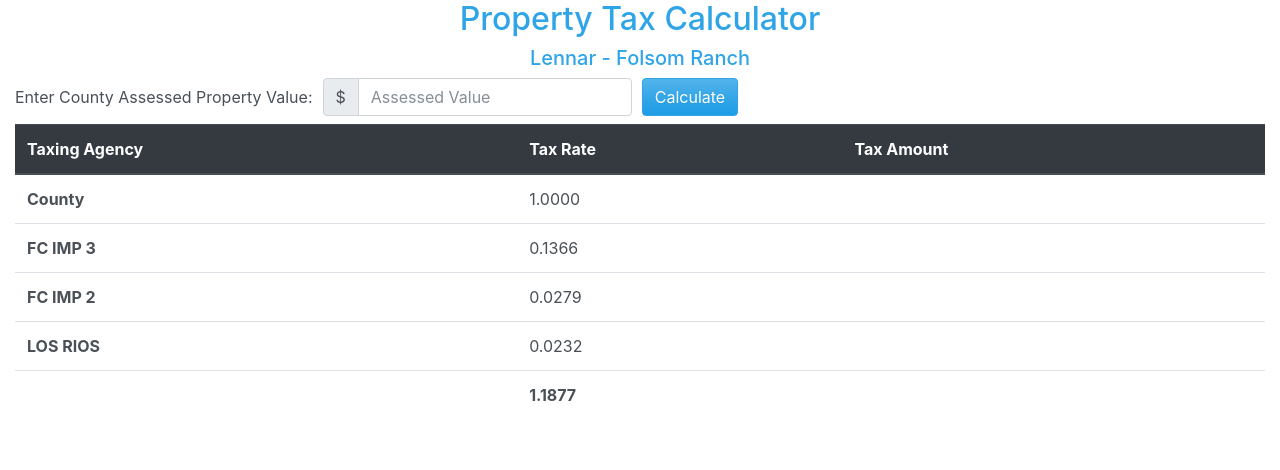
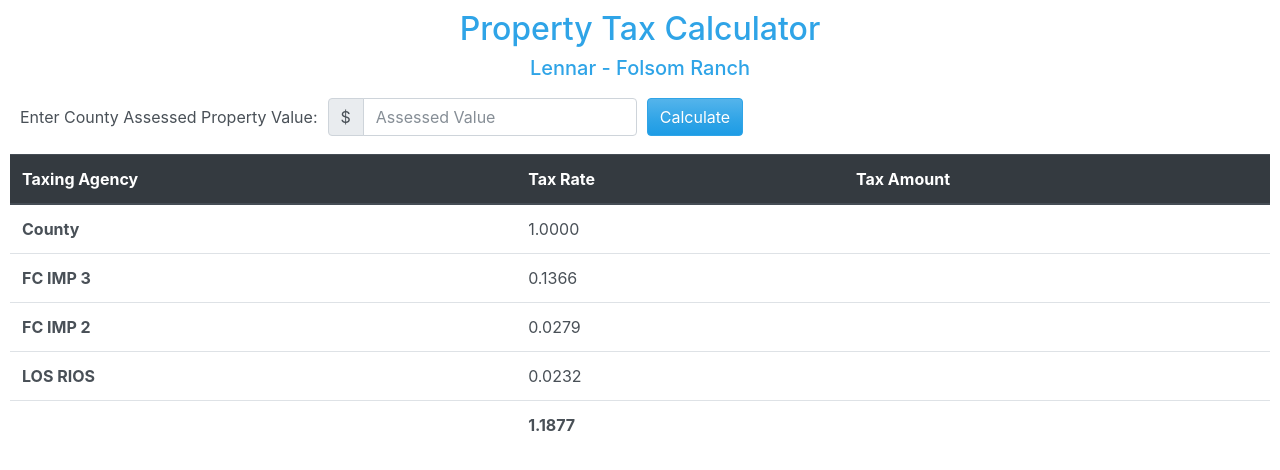
Before and after one commit to pcheruku/covid-19, a plain HTML site: page PropertyTaxes.html in a window 1280 px wide. Drawn offline with nearby package versions, Linux system fonts and the light colour scheme.

Commit message:
Update PropertyTaxes.html

```diff
--- a/PropertyTaxes.html
+++ b/PropertyTaxes.html
@@ -53,10 +53,10 @@
       </script>
    </head>
    <body>
-	  <div class="container-fluid">
+	  <div class="container-fluid" style="padding:10px">
 		<h2><center>Property Tax Calculator</center></h2>
 		<h5><center>Lennar - Folsom Ranch</center></h5>
-		<div class="form-row align-items-center">
+		<div class="form-row align-items-center" style="padding:10px">
 			<div class="col-auto">
 			  <label>Enter County Assessed Property Value:</label>
 			</div>
```
